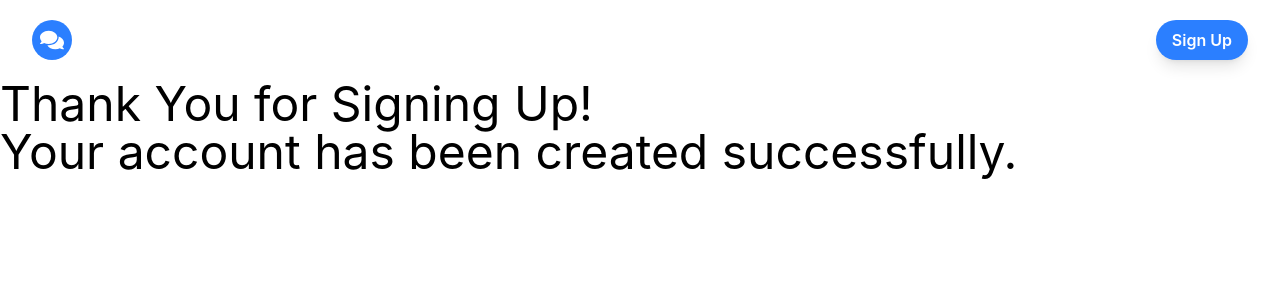
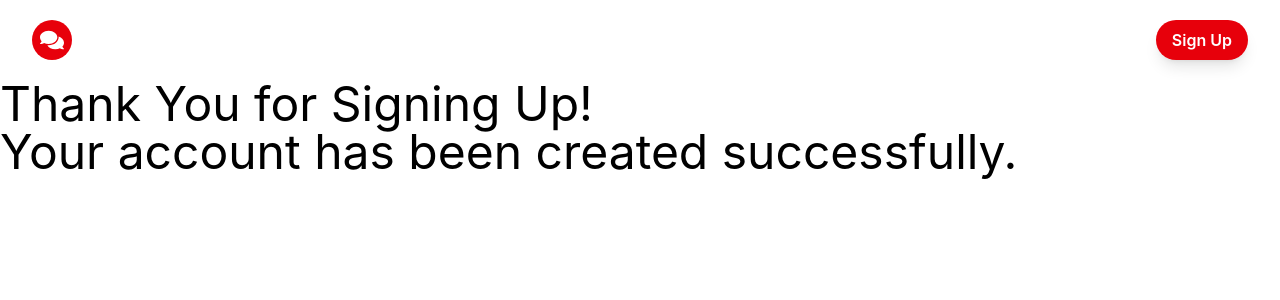
Before and after one commit to NehaKaushal259/Chatter-Box, a React (Vite) app in the folder Frontend/: page /thanku in a window 1280 px wide. Shown: the top 300 px of the page. Built offline with nearby package versions, Linux system fonts and the light colour scheme.

Commit message:
frontend
change in signup page

```diff
--- a/Frontend/src/components/Header/Header.jsx
+++ b/Frontend/src/components/Header/Header.jsx
@@ -23,7 +23,7 @@ const Header = () => {
 
         {/* Logo */}
         <div className="flex items-center gap-2 text-2xl font-bold">
-          <div className="bg-blue-500 p-2 rounded-full">
+          <div className="bg-red-600 p-2 rounded-full">
             <FaComments />
           </div>
           <span className="tracking-wide">CHATTER BOX</span>
@@ -32,16 +32,16 @@ const Header = () => {
         {/* Links */}
         <div className="flex items-center gap-6 text-sm md:text-base">
 
-          <a href="#" className="flex items-center gap-2 hover:text-blue-400 transition">
+          <a href="#" className="flex items-center gap-2 hover:text-red-600 transition">
             <FaPhoneAlt /> Contact
           </a>
 
-          <a href="/login" className="flex items-center gap-2 hover:text-blue-400 transition">
+          <a href="/login" className="flex items-center gap-2 hover:text-red-600 transition">
             <FaUser /> Login
           </a>
 
           {/* Sign Up Button */}
-          <button className="bg-blue-500 hover:bg-blue-600 px-4 py-2 rounded-full font-semibold transition shadow-lg">
+          <button className="bg-red-600 hover:bg-red-700 px-4 py-2 rounded-full font-semibold transition shadow-lg">
             <Link to="/signup"> Sign Up </Link>
           </button>
         </div>
--- a/Frontend/src/components/SignUp/SignUp.jsx
+++ b/Frontend/src/components/SignUp/SignUp.jsx
@@ -98,13 +98,17 @@ const SignUp = () => {
     <div className="relative h-screen w-full flex items-center justify-center -mt-20">
 
       {/* Background */}
-      <div className="absolute inset-0">
+      {/* <div className="absolute inset-0">
         <img
           src="https://images.unsplash.com/photo-1522202176988-66273c2fd55f"
           alt="bg"
           className="w-full h-full object-cover"
         />
-      </div>
+      </div> */}
+
+      {/* <div className="absolute inset-0 bg-gradient-to-br from-[#2b2d42] via-[#3a3d5c] to-[#1a1c2c]"></div> */}
+
+      <div className="absolute inset-0 bg-gradient-to-br from-[#3b0a1e] via-[#7b1e3a] to-[#ff4d6d]"></div>
 
       {/* Overlay */}
       <div className="absolute inset-0 bg-black/70"></div>
@@ -213,7 +217,7 @@ const SignUp = () => {
           {/* Button */}
           <button
             type="submit"
-            className="w-full bg-blue-500 hover:bg-blue-600 py-2 rounded-lg font-semibold transition shadow-lg"
+            className="w-full bg-red-700 hover:bg-red-900 py-2 rounded-lg font-semibold transition shadow-lg"
           >
             Sign Up
           </button>
```
